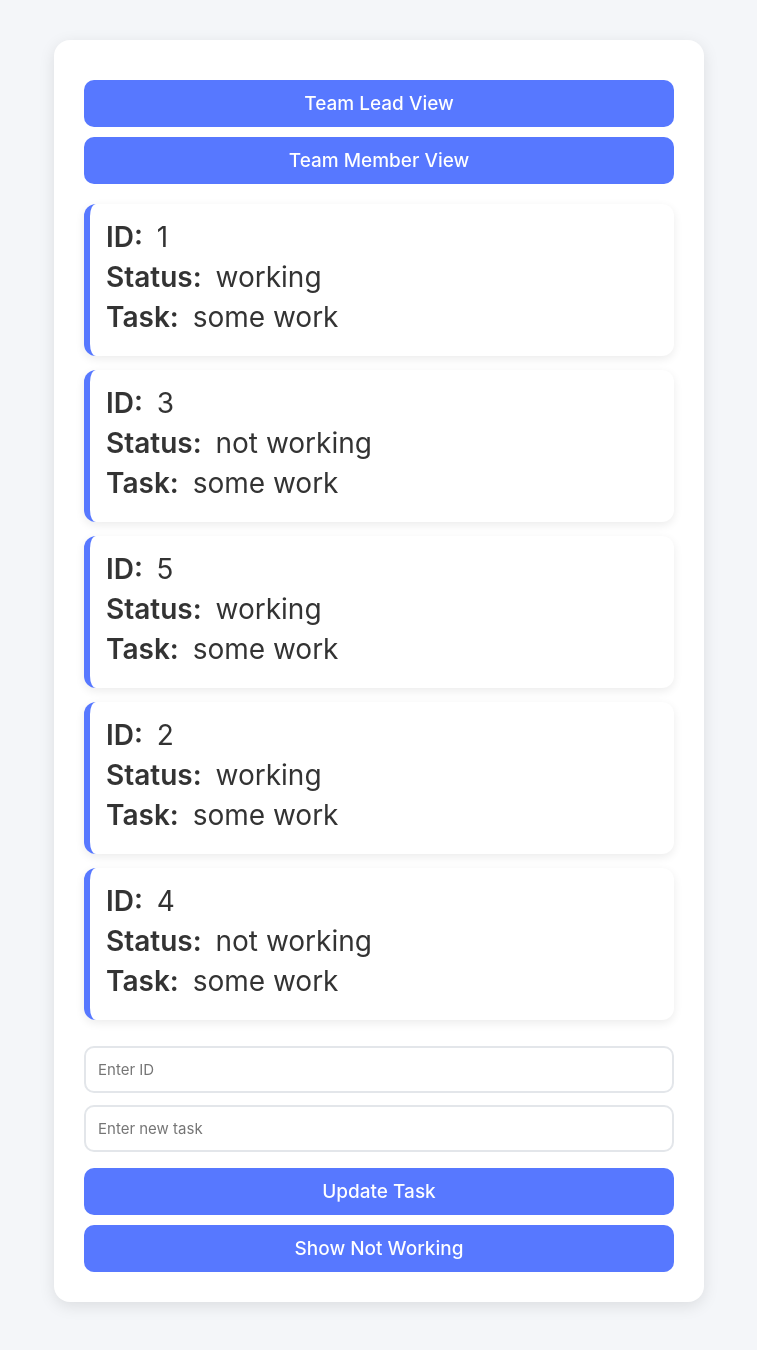
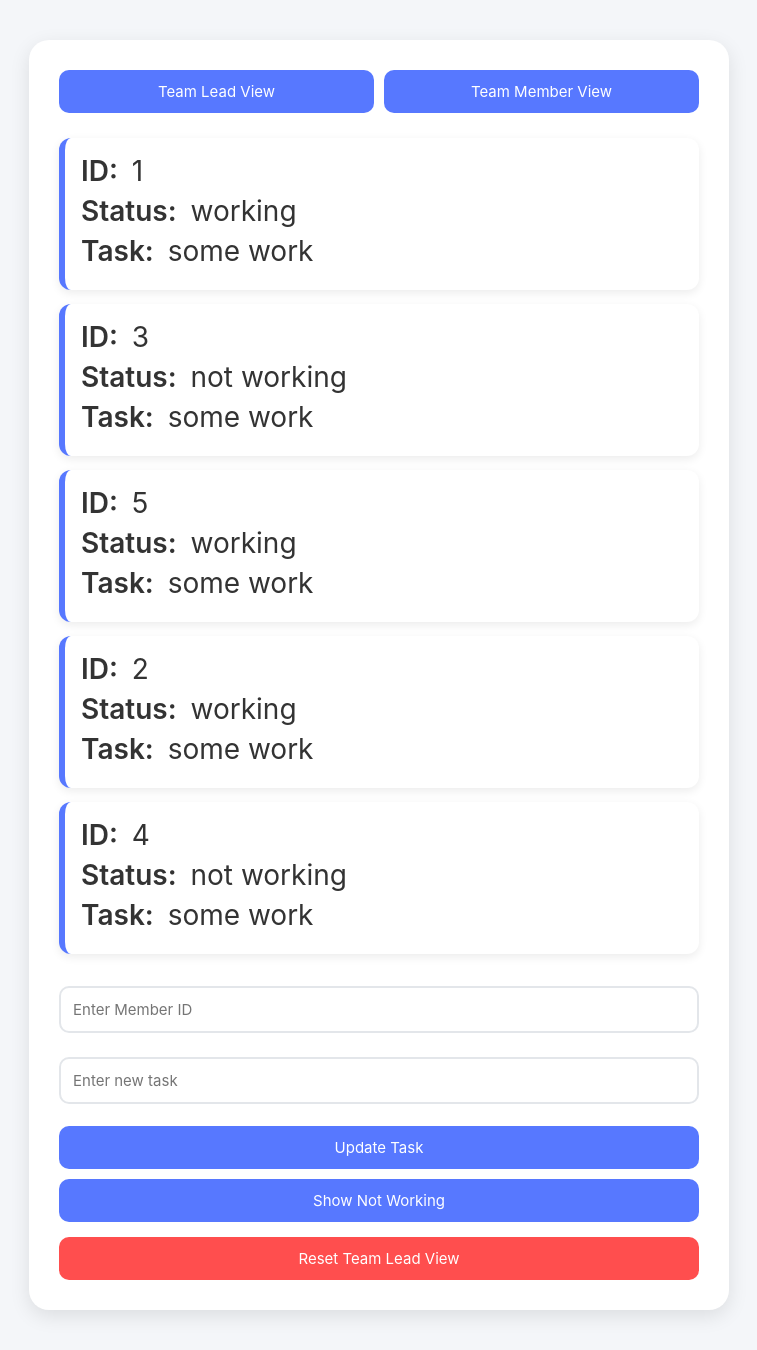
Before and after one commit to jprem97/DashbBoard, a React (Create React App) app: page / in a window 1280 px wide. Shown: the whole page, without its empty margins (261-1018 px from the left). Built offline with nearby package versions, Linux system fonts and the light colour scheme.

Commit message:
feat: Update styling and layout for App and TeamMember components; enhance functionality with reset features and task color indicators

```diff
--- a/src/App.css
+++ b/src/App.css
@@ -11,76 +11,86 @@ body {
 }
 
 .app-container {
-  max-width: 650px;
+  max-width: 700px;
   margin: auto;
   background: white;
   padding: 30px;
-  border-radius: 16px;
-  box-shadow: 0 4px 16px rgba(0, 0, 0, 0.1);
+  border-radius: 20px;
+  box-shadow: 0 6px 20px rgba(0,0,0,0.1);
 }
 
-h2 {
-  margin-bottom: 16px;
-  font-size: 24px;
-  font-weight: 600;
-  color: #333;
-  text-align: center;
+.mode-buttons {
+  display: flex;
+  gap: 10px;
+  margin-bottom: 25px;
 }
 
-input[type="number"],
-input[type="text"] {
+.mode-buttons button {
+  flex: 1;
+  padding: 12px;
+  background: #5778ff;
+  color: white;
+  border: none;
+  border-radius: 10px;
+  font-size: 15px;
+  cursor: pointer;
+  transition: 0.3s;
+}
+
+.mode-buttons button:hover {
+  background: #3d5dff;
+}
+
+.input-box {
   width: 100%;
   padding: 12px;
-  margin: 6px 0;
+  margin: 12px 0;
   border: 2px solid #e3e6ea;
   border-radius: 10px;
   font-size: 15px;
   transition: 0.3s;
 }
 
-input:focus {
+.input-box:focus {
   border-color: #5778ff;
-  outline: none;
-  box-shadow: 0 0 6px rgba(87, 120, 255, 0.3);
+  box-shadow: 0 0 6px rgba(87,120,255,0.3);
 }
 
-button {
+.primary-btn {
   width: 100%;
   padding: 12px;
-  margin-top: 10px;
   background: #5778ff;
   color: white;
   border: none;
-  font-size: 19px;
   border-radius: 10px;
+  font-size: 15px;
+  margin-top: 10px;
   cursor: pointer;
-  font-weight: 500;
   transition: 0.3s;
 }
 
-button:hover {
+.primary-btn:hover {
   background: #3d5dff;
 }
 
-button:active {
-  transform: scale(0.97);
+.reset-btn {
+  width: 100%;
+  padding: 12px;
+  background: #ff4e4e;
+  color: white;
+  border: none;
+  border-radius: 10px;
+  font-size: 15px;
+  margin-top: 15px;
+  cursor: pointer;
+  transition: 0.25s;
 }
 
-.status-list {
-  margin-bottom: 20px;
+.reset-btn:hover {
+  background: #e03b3b;
 }
 
-.status-item {
-  padding: 14px;
-  background: #f9fafc;
-  border-left: 6px solid #5778ff;
-  border-radius: 10px;
-  margin-bottom: 12px;
-  display: flex;
-  justify-content: space-between;
-  font-size: 15px;
+.lead-section,
+.member-section {
+  margin-top: 10px;
 }
-
-.status-item span {
-  font-weight: 600;
-}
--- a/src/App.js
+++ b/src/App.js
@@ -10,21 +10,23 @@ function App() {
   const [task, setTask] = useState("");
   const [showNotWorking, setShowNotWorking] = useState(false);
 
-  const [status, setStatus] = useState([
+  const defaultStatus = [
     { id: 1, status: "working", task: "some work" },
     { id: 3, status: "not working", task: "some work" },
     { id: 5, status: "working", task: "some work" },
     { id: 2, status: "working", task: "some work" },
     { id: 4, status: "not working", task: "some work" }
-  ]);
+  ];
 
-  const [globalStatus, setGlobalStatus] = useState("Working");
-
-  const [tasks, setTasks] = useState([
+  const defaultTasks = [
     { id: 1, title: "Task A", dueDate: "2025-01-01", progress: 20, completed: false },
     { id: 2, title: "Task B", dueDate: "2025-01-02", progress: 50, completed: false },
     { id: 3, title: "Task C", dueDate: "2025-01-05", progress: 0, completed: false }
-  ]);
+  ];
+
+  const [status, setStatus] = useState(defaultStatus);
+  const [globalStatus, setGlobalStatus] = useState("Working");
+  const [tasks, setTasks] = useState(defaultTasks);
 
   const updateTask = () => {
     setStatus(prev =>
@@ -34,49 +36,71 @@ function App() {
     );
   };
 
+  const resetMember = () => {
+    setMemberId("");
+    setGlobalStatus("Working");
+    setTasks(defaultTasks);
+  };
+
+  const resetLead = () => {
+    setId("");
+    setTask("");
+    setShowNotWorking(false);
+    setStatus(defaultStatus);
+  };
+
   const visibleStatus = showNotWorking
     ? status.filter(item => item.status === "not working")
     : status;
 
   return (
     <div className="app-container">
+
       <div className="mode-buttons">
         <button onClick={() => setMode("lead")}>Team Lead View</button>
         <button onClick={() => setMode("member")}>Team Member View</button>
       </div>
 
       {mode === "member" ? (
-        <>
+        <div className="member-section">
           {!memberId && (
             <input
               type="number"
               placeholder="Enter Your Member ID"
               value={memberId}
               onChange={(e) => setMemberId(e.target.value)}
+              className="input-box"
             />
           )}
 
           {memberId && (
+            <>
+              <button onClick={resetMember} className="reset-btn">
+                Reset Member View
+              </button>
+
               <TeamMemberView
                 memberId={Number(memberId)}
                 globalStatus={globalStatus}
                 setGlobalStatus={setGlobalStatus}
-              tasks={tasks.filter((t) => t.id === Number(memberId))}
+                tasks={tasks.filter(t => t.id === Number(memberId))}
                 setTasks={setTasks}
                 status={status}
                 setStatus={setStatus}
               />
+            </>
           )}
-        </>
+        </div>
       ) : (
-        <>
+        <div className="lead-section">
           <List status={visibleStatus} />
 
           <input
             type="number"
-            placeholder="Enter ID"
+            placeholder="Enter Member ID"
             value={id}
             onChange={(e) => setId(e.target.value)}
+            className="input-box"
           />
 
           <input
@@ -84,14 +108,24 @@ function App() {
             placeholder="Enter new task"
             value={task}
             onChange={(e) => setTask(e.target.value)}
+            className="input-box"
           />
 
-          <button onClick={updateTask}>Update Task</button>
+          <button onClick={updateTask} className="primary-btn">
+            Update Task
+          </button>
 
-          <button onClick={() => setShowNotWorking((s) => !s)}>
+          <button
+            onClick={() => setShowNotWorking(s => !s)}
+            className="primary-btn"
+          >
             {showNotWorking ? "Show All" : "Show Not Working"}
           </button>
-        </>
+
+          <button onClick={resetLead} className="reset-btn">
+            Reset Team Lead View
+          </button>
+        </div>
       )}
     </div>
   );
--- a/src/screen/TeamMember.css
+++ b/src/screen/TeamMember.css
@@ -1,25 +1,110 @@
-.tm-task-state {
-  margin-bottom: 10px;
+.tm-container {
+  background: white;
+  padding: 35px;
+  border-radius: 20px;
+  max-width: 700px;
+  margin: 25px auto;
+  box-shadow: 0 6px 20px rgba(0,0,0,0.12);
 }
 
-.tm-state-badge {
-  padding: 6px 12px;
-  border-radius: 8px;
-  font-size: 13px;
+.tm-status-box {
+  margin-bottom: 30px;
+}
+
+.tm-status-buttons {
+  display: flex;
+  gap: 14px;
+  flex-wrap: wrap;
+  margin-top: 12px;
+}
+
+.tm-status-btn {
+  padding: 12px 24px;
+  border-radius: 22px;
+  background: #e3e6ea;
+  border: none;
+  cursor: pointer;
+  font-size: 15px;
+  transition: 0.3s;
+}
+
+.tm-active {
+  background: #5778ff;
+  color: white;
+}
+
+.tm-tasks-box {
+  margin-top: 25px;
+}
+
+.tm-card {
+  background: #f9fafc;
+  padding: 22px;
+  border-radius: 14px;
+  margin-bottom: 20px;
+  border-left: 6px solid #5778ff;
+  box-shadow: 0 3px 10px rgba(0,0,0,0.08);
+}
+
+.tm-done {
+  border-left-color: #22bb33;
+  background: #eefcf0;
+}
+
+.tm-header {
+  display: flex;
+  justify-content: space-between;
+  margin-bottom: 18px;
+}
+
+.tm-task-meter {
+  margin: 18px 0;
+}
+
+.tm-meter-text {
+  font-size: 15px;
+  font-weight: 600;
+  margin-bottom: 8px;
+  display: inline-block;
+}
+
+.tm-meter-bar {
+  width: 100%;
+  height: 14px;
+  background: #e2e2e2;
+  border-radius: 10px;
+  overflow: hidden;
+  margin-bottom: 8px;
+}
+
+.tm-meter-fill {
+  height: 100%;
+  border-radius: 10px;
+  transition: width 0.35s ease;
+}
+
+.tm-meter-percent {
+  font-size: 14px;
   font-weight: 600;
 }
 
-.tm-notstarted {
-  background: #e0e0e0;
-  color: #333;
+.tm-controls {
+  margin-top: 16px;
+  display: flex;
+  gap: 14px;
 }
 
-.tm-inprogress {
-  background: #ffe08a;
-  color: #8a6d00;
+.tm-controls button {
+  padding: 8px 16px;
+  background: #5778ff;
+  color: white;
+  border: none;
+  border-radius: 8px;
+  cursor: pointer;
+  font-size: 15px;
 }
 
-.tm-completed {
-  background: #b2f2bb;
-  color: #0f7c1a;
+.tm-controls button:disabled {
+  background: #c4c4c4;
+  cursor: not-allowed;
 }
--- a/src/screen/TeamMember.js
+++ b/src/screen/TeamMember.js
@@ -14,12 +14,9 @@ function TeamMemberView({
 
   const changeStatus = (newStatus) => {
     setGlobalStatus(newStatus);
-
     setStatus(
       status.map((item) =>
-        item.id === memberId
-          ? { ...item, status: newStatus.toLowerCase() }
-          : item
+        item.id === memberId ? { ...item, status: newStatus.toLowerCase() } : item
       )
     );
   };
@@ -44,6 +41,12 @@ function TeamMemberView({
     return "In Progress";
   };
 
+  const getTaskColor = (p) => {
+    if (p === 0) return "#b0b0b0";
+    if (p === 100) return "#22bb33";
+    return "#f8c10f";
+  };
+
   return (
     <div className="tm-container">
       <h2>Team Member View</h2>
@@ -54,9 +57,7 @@ function TeamMemberView({
           {statuses.map((s) => (
             <button
               key={s}
-              className={`tm-status-btn ${
-                globalStatus === s ? "tm-active" : ""
-              }`}
+              className={`tm-status-btn ${globalStatus === s ? "tm-active" : ""}`}
               onClick={() => changeStatus(s)}
             >
               {s}
@@ -75,20 +76,20 @@ function TeamMemberView({
               <span>{t.dueDate}</span>
             </div>
 
-            <div className="tm-task-state">
-              <span className={`tm-state-badge tm-${getTaskState(t.progress).replace(" ", "").toLowerCase()}`}>
-                {getTaskState(t.progress)}
-              </span>
-            </div>
+            <div className="tm-task-meter">
+              <span className="tm-meter-text">{getTaskState(t.progress)}</span>
 
-            <div className="tm-progress-container">
-              <div className="tm-progress-bar">
+              <div className="tm-meter-bar">
                 <div
-                  className="tm-progress-fill"
-                  style={{ width: `${t.progress}%` }}
+                  className="tm-meter-fill"
+                  style={{
+                    width: `${t.progress}%`,
+                    backgroundColor: getTaskColor(t.progress)
+                  }}
                 ></div>
               </div>
-              <span>{t.progress}%</span>
+
+              <span className="tm-meter-percent">{t.progress}%</span>
             </div>
 
             <div className="tm-controls">
```
Lines whose indentation alone changed are shown as unchanged.
